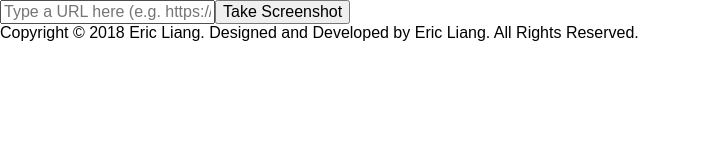
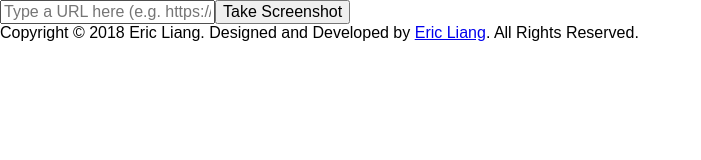
Before and after one commit to ewliang/SnapshotJS-Website-Screencapture-Tool, a Nuxt app in the folder snapshotjs-client/: page / in a window 1280 px wide. Shown: the top 160 px of the page, without its empty margins (0-701 px from the left). Built offline with nearby package versions, Linux system fonts and the light colour scheme.

Commit message:
Added link.

```diff
--- a/snapshotjs-client/components/MainFooter.vue
+++ b/snapshotjs-client/components/MainFooter.vue
@@ -1,6 +1,6 @@
 <template>
   <footer>
-    <span>Copyright &copy; 2018 Eric Liang. Designed and Developed by Eric Liang. All Rights Reserved.</span>
+    <span>Copyright &copy; 2018 Eric Liang. Designed and Developed by <a href = "https://www.eric-liang.com">Eric Liang</a>. All Rights Reserved.</span>
   </footer>
 </template>
 
```
